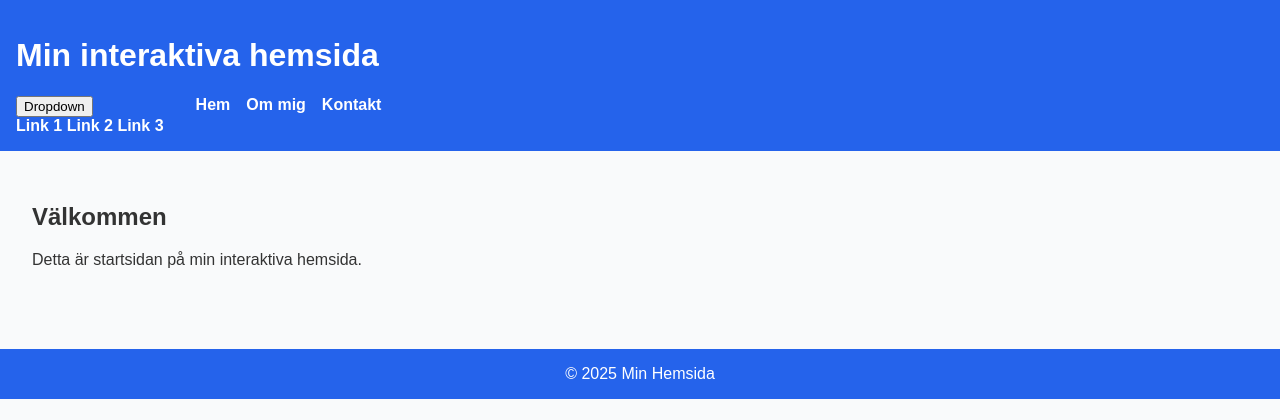
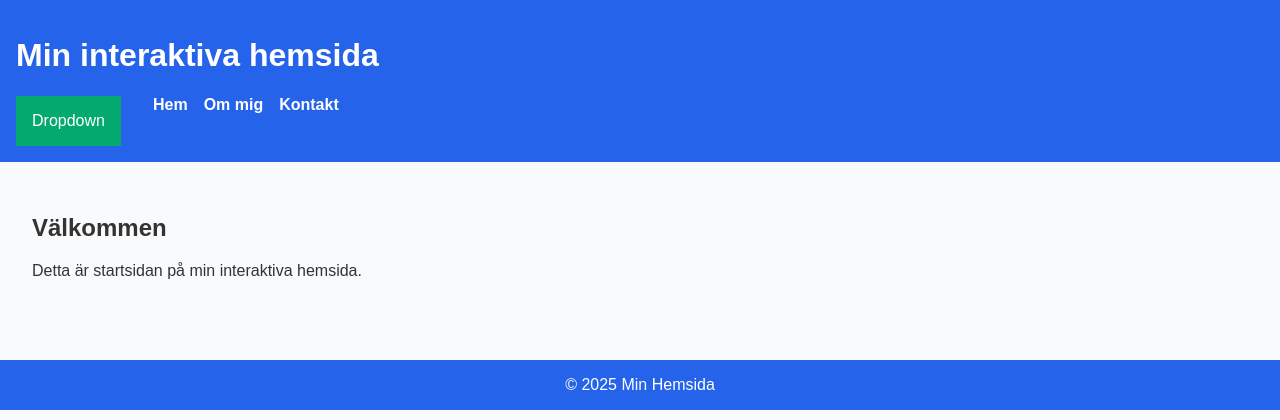
Before and after one commit to foeUyih/foeuyih.github.io, a PHP site: page / in a window 1280 px wide. Shown: the top 420 px of the page. Run offline with PHP 8.4, Linux system fonts and the light colour scheme.

Commit message:
Update style.css

```diff
--- a/style.css
+++ b/style.css
@@ -11,26 +11,47 @@ header {
   padding: 1rem;
 }
 
-.vertical-menu {
-  width: 200px; /* Set a width if you like */
+/* Dropdown Button */
+.dropbtn {
+  background-color: #04AA6D;
+  color: white;
+  padding: 16px;
+  font-size: 16px;
+  border: none;
 }
 
-.vertical-menu a {
-  background-color: #eee; /* Grey background color */
-  color: black; /* Black text color */
-  display: block; /* Make the links appear below each other */
-  padding: 12px; /* Add some padding */
-  text-decoration: none; /* Remove underline from links */
+/* The container <div> - needed to position the dropdown content */
+.dropdown {
+  position: relative;
+  display: inline-block;
 }
 
-.vertical-menu a:hover {
-  background-color: #ccc; /* Dark grey background on mouse-over */
+/* Dropdown Content (Hidden by Default) */
+.dropdown-content {
+  display: none;
+  position: absolute;
+  background-color: #f1f1f1;
+  min-width: 160px;
+  box-shadow: 0px 8px 16px 0px rgba(0,0,0,0.2);
+  z-index: 1;
 }
 
-.vertical-menu a.active {
-  background-color: #04AA6D; /* Add a green color to the "active/current" link */
-  color: white;
+/* Links inside the dropdown */
+.dropdown-content a {
+  color: black;
+  padding: 12px 16px;
+  text-decoration: none;
+  display: block;
 }
+
+/* Change color of dropdown links on hover */
+.dropdown-content a:hover {background-color: #ddd;}
+
+/* Show the dropdown menu on hover */
+.dropdown:hover .dropdown-content {display: block;}
+
+/* Change the background color of the dropdown button when the dropdown content is shown */
+.dropdown:hover .dropbtn {background-color: #3e8e41;}
 nav ul {
   list-style: none;
   padding: 0;
```
